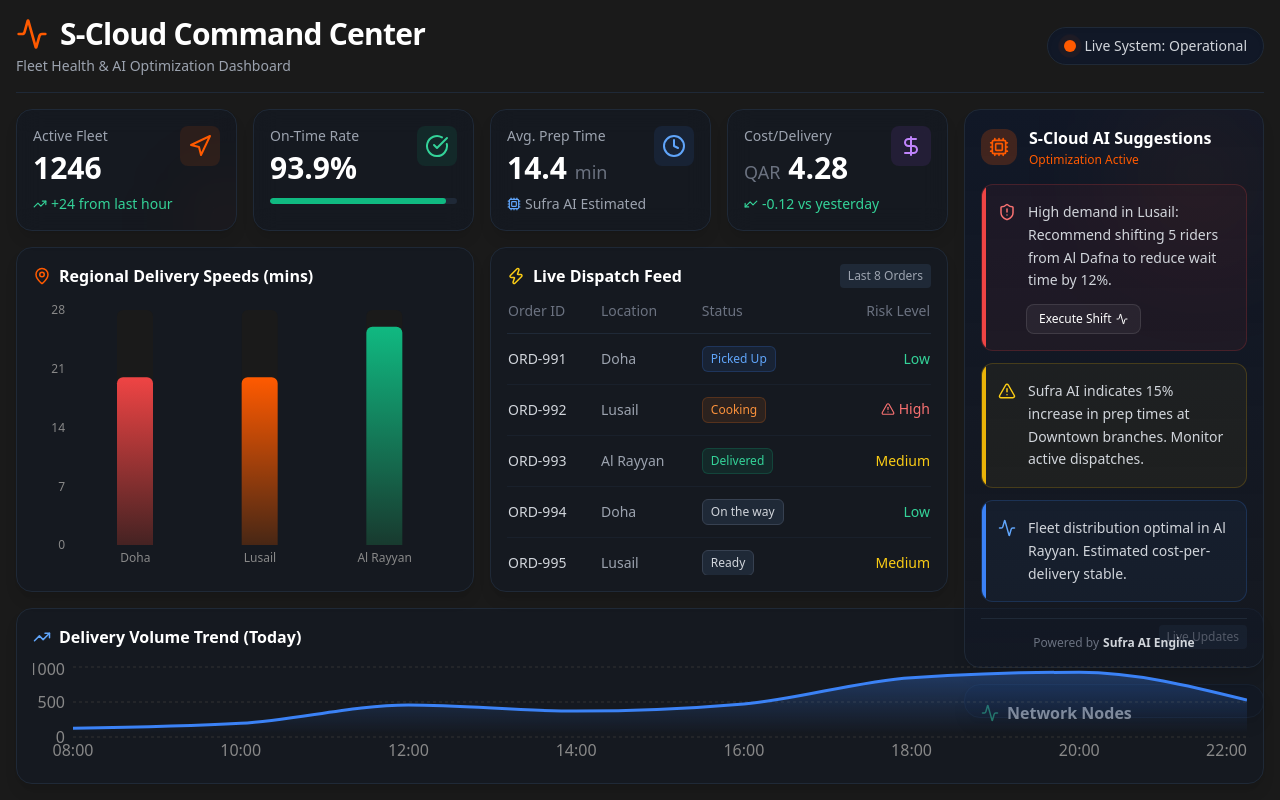
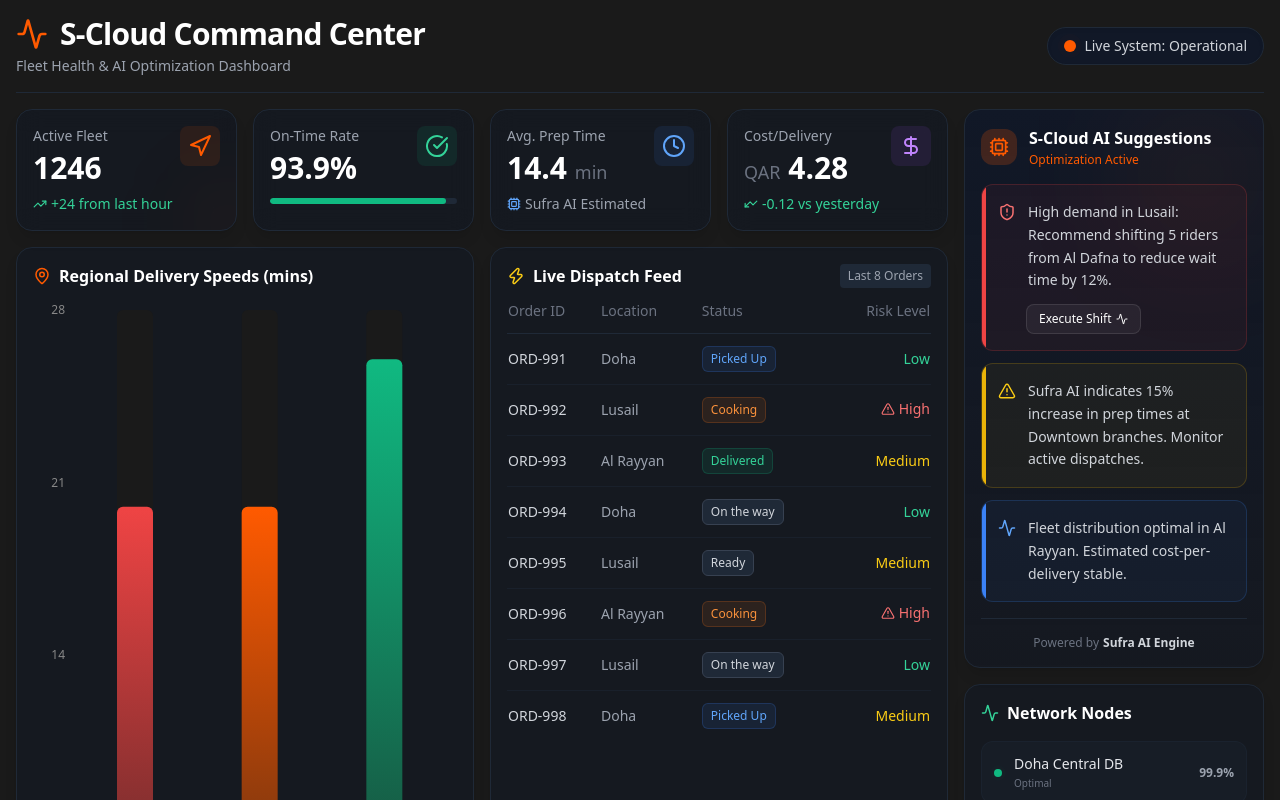
Before and after one commit to yusufcalisir/S-Cloud, a React (Vite) app: page / in a window 1280 px wide. Shown: the top 800 px of the page. Built offline with nearby package versions, Linux system fonts and the light colour scheme.

Commit message:
fix: resolve node overlap on short laptop screens

```diff
--- a/src/App.jsx
+++ b/src/App.jsx
@@ -99,7 +99,7 @@ export default function Dashboard() {
   }, []);
 
   return (
-    <div className="min-h-screen lg:h-screen lg:overflow-hidden overflow-auto bg-snoonu-anthracite text-white font-sans p-4 flex flex-col gap-4">
+    <div className="min-h-screen [@media(min-width:1024px)_and_(min-height:850px)]:h-screen [@media(min-width:1024px)_and_(min-height:850px)]:overflow-hidden overflow-auto bg-snoonu-anthracite text-white font-sans p-4 flex flex-col gap-4">
 
       {/* Header */}
       <header className="flex flex-col md:flex-row justify-between items-start md:items-center border-b border-gray-800 pb-4 shrink-0">
```
